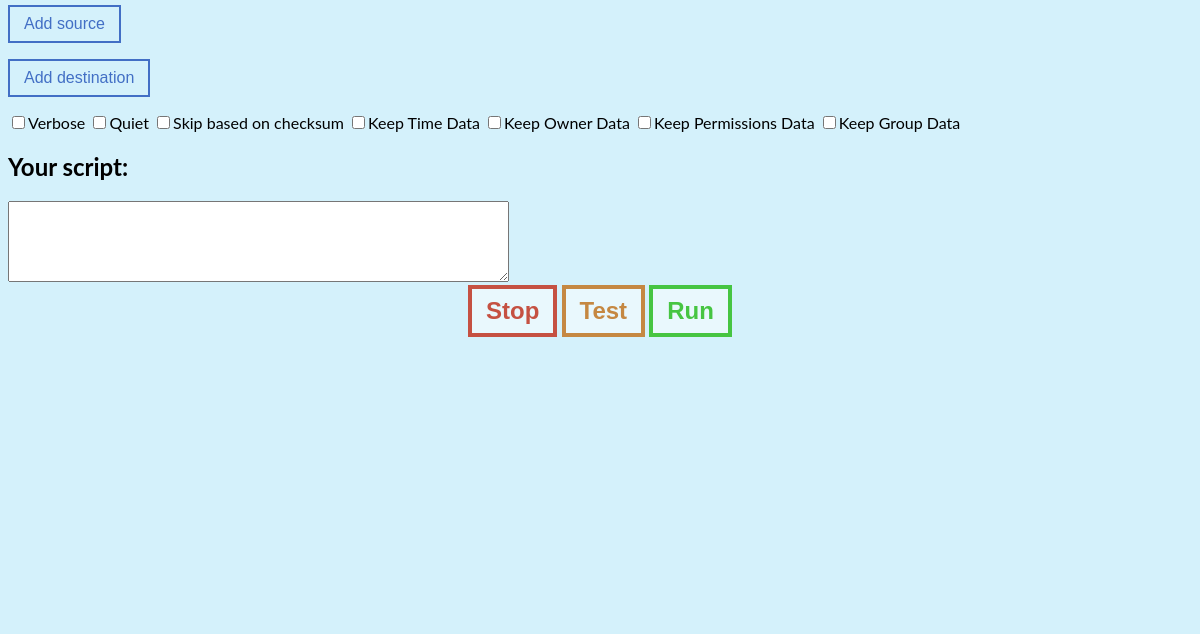
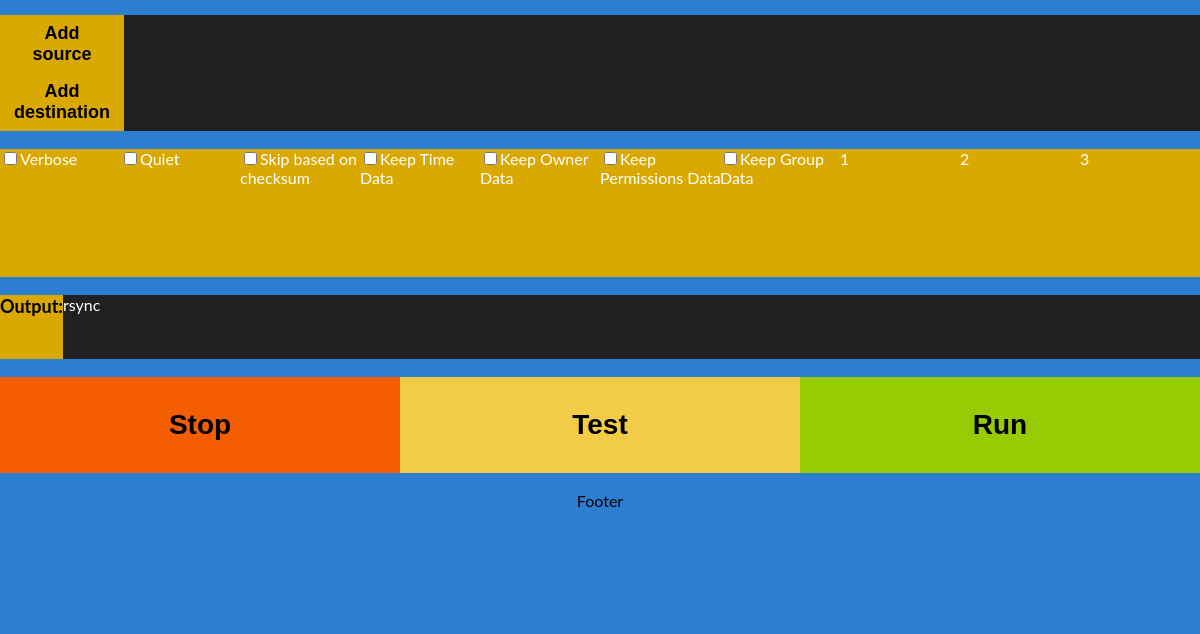
Before and after one commit to ablwr/rsync-gui, an Electron app: page index.html in a window 1200 px wide. Shown: the part 166-800 px from the top of the page. Drawn offline with Linux system fonts and the light colour scheme.

Commit message:
Add color and style treatment

```diff
--- a/css/css.css
+++ b/css/css.css
@@ -1,17 +1,54 @@
 
 body {
-  display: grid;
-  background-color: rgba(170, 229, 248, 0.5);
+  background-color: #2d7dd2;
   color: black;
   font-family: 'Lato', sans-serif;
+  padding: 0px;
+  margin: 0px;
 }
 
+/* Grid Layout */
+
 #layout {
-  grid-template-columns: repeat(5, 1fr);
-  grid-gap: 0.25rem;
-  max-width: 100%;
+  display: grid;
+  grid-template-columns: 1fr;
+  grid-template-rows:repeat(7, 0.25fr);
+  grid-gap: 18px;
 }
 
+#title, #directories, #output, #actions, #footer {
+  align-self: stretch;
+}
+
+#footer {
+  text-align: center;
+}
+
+/* Subgrid Layouts */
+
+#directories {
+  display: inline-grid;
+  grid-template-rows: 0.25fr 0.25fr;
+  grid-template-columns: 0.1fr auto;
+}
+
+#options {
+  display: inline-grid;
+  grid-template-columns: repeat(auto-fit, minmax(120px, 1fr));
+}
+
+#output {
+  display: inline-grid;
+  grid-template-columns: 0.01fr auto;
+}
+
+#actions {
+  display: inline-grid;
+  grid-template-columns: 1fr 1fr 1fr;
+  height: 6em;
+}
+
+/* Styling  */
 h1 {
   font-size: 8vh;
   font-weight: 800;
@@ -23,38 +60,66 @@ h2 {
   font-size: 3vh;
 }
 
-button {
-  background-color: transparent;
-  border: 2px solid rgb(66,111,197);
-  color: rgb(66,111,197);
-  font-size: 16px;
-  padding: 8px 14px 8px 14px;
-}
-
-.decision-bar {
-  text-align: center;
-}
-
-.decision-bar > button {
-  background-color: rgba(255,255,255,0.5);
-  border: 4px solid rgb(66,111,197);
-  color: rgb(66,111,197);
-  font-size: 24px;
+#directories > button {
+  background-color: #d9a902;
+  border: 0px solid transparent;
+  color: black;
+  font-size: 18px;
   font-weight: 800;
   padding: 8px 14px 8px 14px;
 }
 
-#stop {
-  color: rgb(197, 81, 66);
-  border-color: rgb(197, 81, 66);
+#directories > span {
+  background-color: #212021;
+  color: white;
+  border: 0px solid transparent;
 }
 
-#test {
-  color: rgb(197, 136, 66);
-  border-color: rgb(197, 136, 66);
+#output h2 {
+  margin: 0px;
+  padding: 0px;
+  font-size: 18px;
+  background-color: #d9a902;
 }
 
-#run {
-  color: rgb(70, 197, 66);
-  border-color: rgb(70, 197, 66);
+#output p {
+  height: 4em;
+  background-color: #212021;
+  color: white;
+  margin: 0px;
 }
+
+#options {
+  margin: 0px;
+  padding: 0px;
+  background-color: #212021;
+  color: white;
+}
+
+#options .box {
+  margin: 0px;
+  height: 8em;
+  width: 8em;
+  background-color: #d9a902;
+}
+
+#actions > button {
+  border: 0px solid transparent;
+  font-size: 28px;
+  font-weight: 800;
+}
+
+#actions > #stop {
+  color: black;
+  background-color: #f45d01;
+}
+
+#actions > #test {
+  color: black;
+  background-color: #f2cc47;
+}
+
+#actions > #run {
+  color: black;
+  background-color: #97cc04;
+}
--- a/index.html
+++ b/index.html
@@ -5,44 +5,39 @@
     <title>rsync-gui (working title)</title>
     <link rel="stylesheet" href="css/css.css" />
   </head>
-  <body>
-
-    <div id="layout">
+  <body id="layout">
+    <header id="title">
       <h1>rsync-gui</h1>
-
-      <p>
+    </header>
+    <section id="directories">
       <button id="source-directory">Add source</button>
       <span id="selected-source"></span>
-      </p>
-
-      <p>
       <button id="destination-directory">Add destination</button>
       <span id="selected-dest"></span>
-      </p>
-
-      <div class="options">
-        <input type="checkbox" name="verbose" id="v"><label for="verbose">Verbose</label>
-        <input type="checkbox" name="quiet" id="q"><label for="quiet">Quiet</label>
-        <input type="checkbox" name="checksum" id="c"><label for="checksum">Skip
-        based on checksum</label>
-        <input type="checkbox" name="keepTime" id="t"><label
-        for="keepTime">Keep Time Data</label>
-        <input type="checkbox" name="keepOwner" id="o"><label
-        for="keepOwner">Keep Owner Data</label>
-        <input type="checkbox" name="keepPermissions" id="p"><label
-        for="keepPermissions">Keep Permissions Data</label>
-        <input type="checkbox" name="keepGroup" id="g"><label
-        for="keepGroup">Keep Group Data</label>
-      </div>
-
-      <h2>Your script:</h2>
-      <textarea name="" id="showScript" cols="60" rows="5"></textarea></br>
-      <div class="decision-bar">
+    </section>
+    <section id="options">
+      <div class="box"><input type="checkbox" name="verbose" id="v"><label for="verbose">Verbose</label></div>
+      <div class="box"><input type="checkbox" name="quiet" id="q"><label for="quiet">Quiet</label></div>
+      <div class="box"><input type="checkbox" name="checksum" id="c"><label for="checksum">Skip
+        based on checksum</label></div>
+      <div class="box"><input type="checkbox" name="keepTime" id="t"><label for="keepTime">Keep Time Data</label></div>
+      <div class="box"><input type="checkbox" name="keepOwner" id="o"><label for="keepOwner">Keep Owner Data</label></div>
+      <div class="box"><input type="checkbox" name="keepPermissions" id="p"><label for="keepPermissions">Keep Permissions Data</label></div>
+      <div class="box"><input type="checkbox" name="keepGroup" id="g"><label for="keepGroup">Keep Group Data</label></div>
+      <div class="box">1</div>
+      <div class="box">2</div>
+      <div class="box">3</div>
+    </section>
+    <section id="output">
+    <h2>Output:</h2>
+    <p name="" id="showScript">rsync</p>
+    </section>
+    <section id="actions">
       <button id="stop">Stop</button>
       <button id="test">Test</button>
       <button id="run">Run</button>
-      </div>
-    </div>
+    </section>
+    <footer id="footer"><span>Footer</span></footer>
     <script src="js/js.js"></script>
   </body>
 </html>
```
Lines whose indentation alone changed are shown as unchanged.
